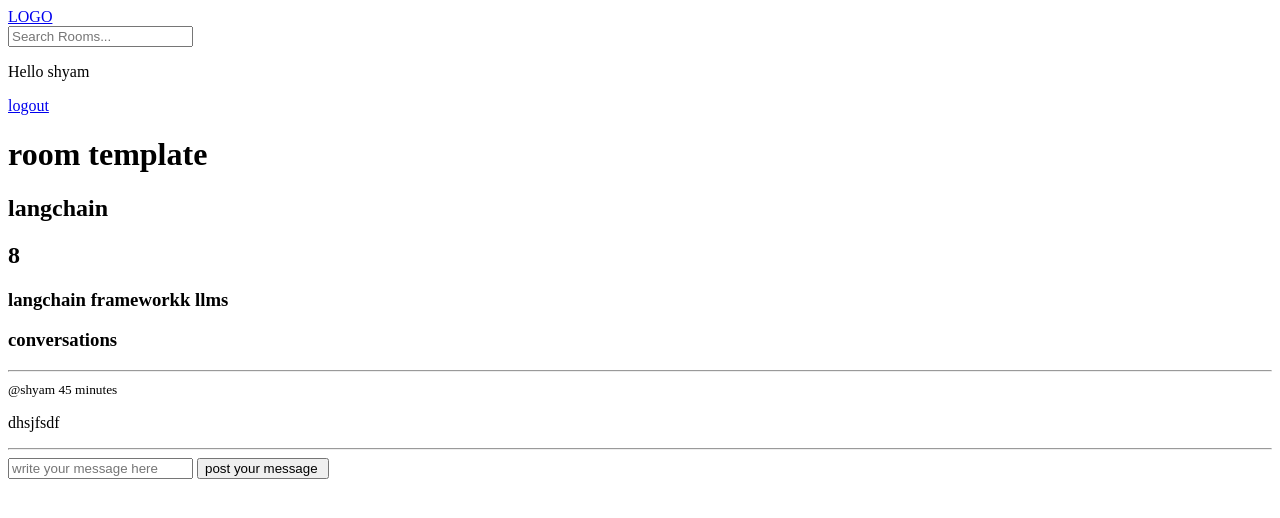
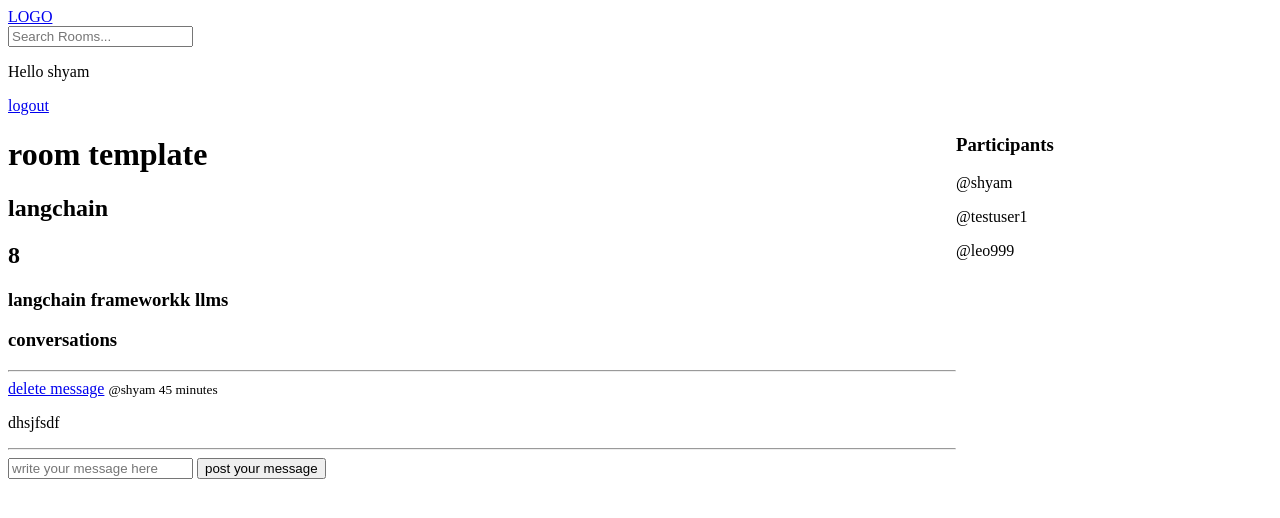
Before and after one commit to codebyshyam-cmyk/room-app, a Django app: page /room/8 in a window 1280 px wide. Shown: the top 518 px of the page. Run offline with Django 5.2, Linux system fonts and the light colour scheme; a user stored in the database is signed in; data comes from the database, SQL or seed files in the repository; both versions use the stored data as it was after the commit.

Commit message:
message crud added

```diff
--- a/studybud/base/models.py
+++ b/studybud/base/models.py
@@ -12,7 +12,7 @@ class Room(models.Model):
     topic=models.ForeignKey(Topic,on_delete=models.SET_NULL,null=True)
     name = models.CharField(max_length=100)
     description = models.TextField(null=True,blank=True)
-    #participants =
+    participants = models.ManyToManyField(User,related_name='participants',blank=True)
     updated = models.DateTimeField(auto_now=True)
     created = models.DateTimeField(auto_now_add=True)
 
--- a/studybud/base/templates/base/delete.html
+++ b/studybud/base/templates/base/delete.html
@@ -3,9 +3,9 @@
 
 <form action="" method="post">
     {%  csrf_token %}
-    <p>are you sure you want to delete this {{ obj }}</p>
+    <p>are you sure you want to delete this "{{ obj }}"</p>
     <a href="{{ request.META.HTTP_REFERER }}">go back</a>
-    <input type="submit" name="delete" id="">
+    <input type="submit" value="delete" id="">
 </form>
 
 {% endblock content %}
--- a/studybud/base/templates/base/room.html
+++ b/studybud/base/templates/base/room.html
@@ -1,26 +1,51 @@
 {% extends 'main.html' %}
 {% block content %}
+<style>
+    .room-container{
+        display: grid;
+        grid-template-columns: 3fr 1fr;
+    }
+</style>
+<div class="room-container">
+
+    <!-- LEFT COLUMN -->
+    <div>
         <h1>room template</h1>
         <h2>{{ room }}</h2>
         <h2>{{ room.id }}</h2>
         <h3>{{ room.description }}</h3>
+
         <div class="comment-wrapper">
             <h3>conversations</h3>
             <hr>
-    <div>{% for message in room_message %}
+
+            {% for message in room_message %}
+                {% if request.user == message.user %}
+                <a href="{% url 'delete-message' message.id %}">delete message</a>
+                {% endif %}
                 <small>@{{ message.user }} {{ message.created|timesince }}</small>
                 <p>{{ message.body }}</p>
                 <hr>
             {% endfor %}
-    </div>
+
             {% if user.is_authenticated %}
-    <div>
             <form action="" method="post">
                 {% csrf_token %}
                 <input type="text" name="body" placeholder="write your message here">
-            <input type="submit" value="post your message ">
+                <input type="submit" value="post your message">
             </form>
-    </div>
             {% endif %}
         </div>
+    </div>
+
+    <!-- RIGHT COLUMN -->
+    <div>
+        <h3>Participants</h3>
+        {% for user in participants %}
+            <p>@{{ user.username }}</p>
+        {% endfor %}
+    </div>
+
+</div>
+
 {% endblock content %}
--- a/studybud/base/urls.py
+++ b/studybud/base/urls.py
@@ -7,6 +7,7 @@ urlpatterns = [
     path("create-room",views.createRoom,name='create-room'),
     path("update-room<str:pk>",views.updateRoom,name='update-room'),
     path("delete-room<str:pk>",views.deleteRoom,name='delete-room'),
+    path("delete-message<str:pk>",views.deleteMessage,name='delete-message'),
     path("login/",views.loginPage,name='login-room'),
     path("logout/",views.logoutpage,name='logout-room'),
     path("register/",views.register,name='register')
--- a/studybud/base/views.py
+++ b/studybud/base/views.py
@@ -1,6 +1,6 @@
 from django.shortcuts import render,redirect
 from django.http import HttpResponse
-from .models import Room,Topic
+from .models import Room,Topic,Message
 from .forms import RoomForm
 from django.db.models import Q
 from django.contrib.auth.models import User
@@ -68,10 +68,20 @@ def home(request):
     context = {'rooms':rooms,'topics':topic,'room_count':room_count}
     return render(request,'base/home.html',context)
 
+
+
 def room(request,pk):
     rooms = Room.objects.get(id=pk)
-    room_message = rooms.message_set.all().order_by('-created')
-    context = {'room':rooms,'room_message':room_message}
+    participant = rooms.participants.all()
+    if request.method == 'POST':
+        message = Message.objects.create(
+            user = request.user,
+            room =rooms ,
+            body = request.POST.get('body'))
+        rooms.participants.add(request.user)
+        return redirect('room',pk=rooms.id)
+    room_message = rooms.message_set.all()  .order_by('-created')
+    context = {'room':rooms,'room_message':room_message,'participants':participant}
     return render(request,'base/room.html',context=context)
 
 
@@ -115,6 +125,17 @@ def deleteRoom(request,pk):
         return redirect('home')
     return render(request,'base/delete.html',{'obj':room})
 
+@login_required(login_url= 'login-room')
+def deleteMessage(request,pk):
+    message= Message.objects.get(id=pk)
+    if request.user != message.user:
+            return HttpResponse("you are not allowed here")
+
+    if request.method == 'POST':
+        message.delete()
+        return redirect('home')
+    return render(request,'base/delete.html',{'obj':message})
+
 def logoutpage(request):
     logout(request)
     return redirect('home')
```
Also changed, not shown: studybud/base/migrations/0003_alter_room_options_room_participants.py (added), studybud/db.sqlite3. Lines whose indentation alone changed are shown as unchanged.
